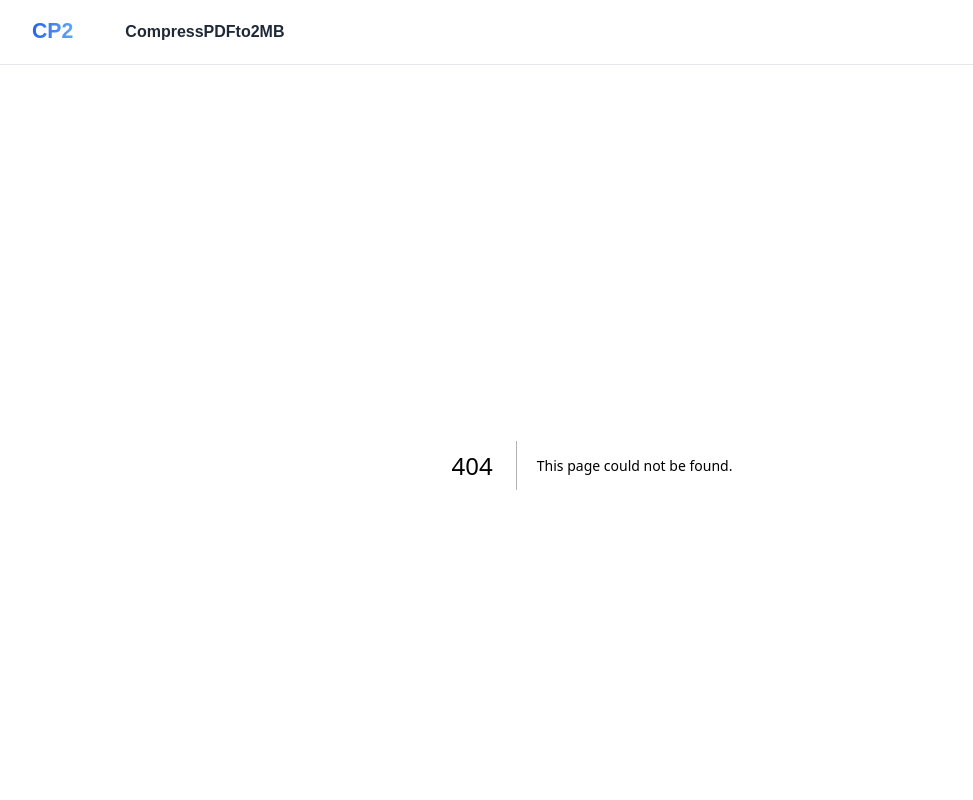
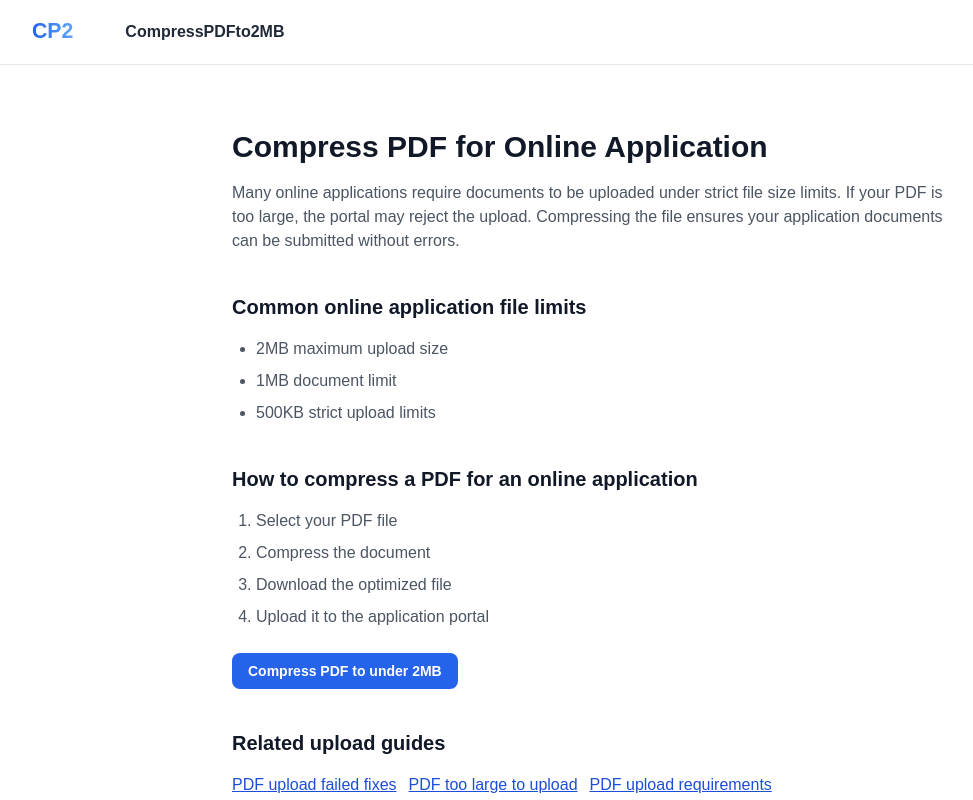
Before and after one commit to behicyildirim/compresspdfto2mb, a Next.js app: page /compress-pdf-for-online-application in a window 1280 px wide. Before the commit this address had no page. Shown: the top 800 px of the page, without its empty margins (48-1021 px from the left). Built offline with nearby package versions, Linux system fonts and the light colour scheme.

Commit message:
add compress pdf for online application page

```diff
--- /dev/null
+++ b/app/compress-pdf-for-online-application/page.tsx
@@ -0,0 +1,83 @@
+import Link from "next/link";
+
+export const metadata = {
+  title: "Compress PDF for Online Application | Reduce File Size for Upload",
+  description:
+    "Compress PDF for online applications. Reduce file size to meet portal upload limits such as 2MB, 1MB or 500KB quickly.",
+};
+
+export default function Page() {
+  return (
+    <main className="mx-auto max-w-3xl px-6 py-16">
+
+      <h1 className="text-3xl font-bold text-gray-900">
+        Compress PDF for Online Application
+      </h1>
+
+      <p className="mt-4 text-gray-600">
+        Many online applications require documents to be uploaded under strict
+        file size limits. If your PDF is too large, the portal may reject the
+        upload. Compressing the file ensures your application documents can be
+        submitted without errors.
+      </p>
+
+      <h2 className="mt-10 text-xl font-semibold text-gray-900">
+        Common online application file limits
+      </h2>
+
+      <ul className="mt-4 list-disc pl-6 text-gray-600 space-y-2">
+        <li>2MB maximum upload size</li>
+        <li>1MB document limit</li>
+        <li>500KB strict upload limits</li>
+      </ul>
+
+      <h2 className="mt-10 text-xl font-semibold text-gray-900">
+        How to compress a PDF for an online application
+      </h2>
+
+      <ol className="mt-4 list-decimal pl-6 text-gray-600 space-y-2">
+        <li>Select your PDF file</li>
+        <li>Compress the document</li>
+        <li>Download the optimized file</li>
+        <li>Upload it to the application portal</li>
+      </ol>
+
+      <Link
+        href="/compress-pdf-to-2mb"
+        className="inline-block mt-6 rounded-lg bg-blue-600 px-4 py-2 text-sm font-semibold text-white hover:bg-blue-700 transition"
+      >
+        Compress PDF to under 2MB
+      </Link>
+
+      <h2 className="mt-10 text-xl font-semibold text-gray-900">
+        Related upload guides
+      </h2>
+
+      <div className="mt-4 flex flex-wrap gap-3">
+
+        <Link
+          href="/pdf-upload-failed-fix"
+          className="text-blue-700 underline"
+        >
+          PDF upload failed fixes
+        </Link>
+
+        <Link
+          href="/pdf-too-large-to-upload"
+          className="text-blue-700 underline"
+        >
+          PDF too large to upload
+        </Link>
+
+        <Link
+          href="/pdf-upload-requirements"
+          className="text-blue-700 underline"
+        >
+          PDF upload requirements
+        </Link>
+
+      </div>
+
+    </main>
+  );
+}
```
